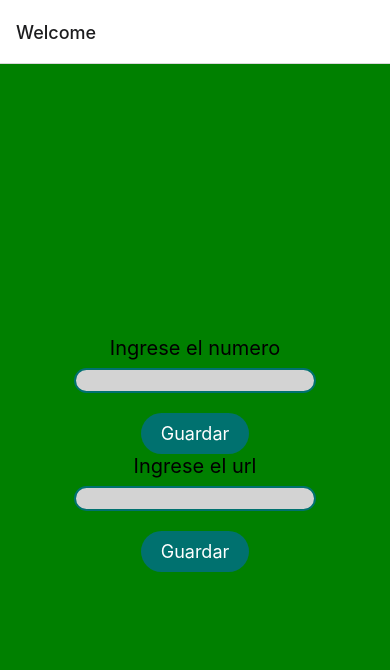
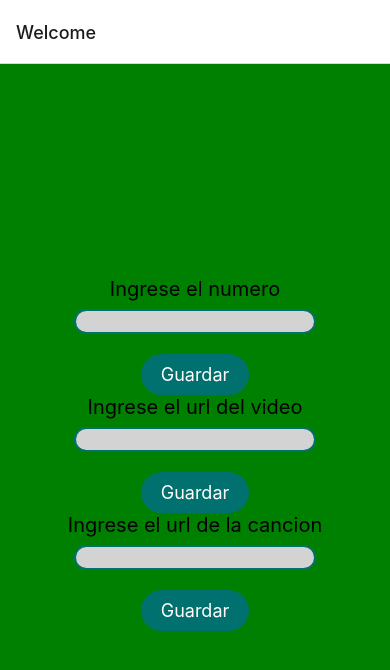
Before and after one commit to GuidoSchulman/React-Native---TPRN05---TP-Integrador, a React Native app in the folder app/: screen /ConfigAplicacion in a window 390 px wide. Shown: the top 670 px of the page. Built offline with nearby package versions, Linux system fonts and the light colour scheme.

Commit message:
Pantalla config

```diff
--- a/app/src/appService.js
+++ b/app/src/appService.js
@@ -1,14 +1,19 @@
 import AsyncStorage from "@react-native-async-storage/async-storage";
 const PHONENUMBER_KEY = "PHONE_NUMBER";
 const VIDEOURL_KEY = "VIDEO_URL";
+const AUURL_KEY = "AU_URL";
 class AppServices{
     guardarNumero = async(numero)=>{
             console.log("Numero de telefono: ", numero);
             await AsyncStorage.setItem(PHONENUMBER_KEY, numero);
     };
-    guardarUrl = async(url)=>{
-        console.log("url: ", url);
-        await AsyncStorage.setItem(VIDEOURL_KEY, url);
+    guardarUrlVid = async(urlVid)=>{
+        console.log("url: ", urlVid);
+        await AsyncStorage.setItem(VIDEOURL_KEY, urlVid);
+};
+guardarUrlAu = async(urlAu)=>{
+    console.log("url: ", urlAu);
+    await AsyncStorage.setItem(AUURL_KEY, urlAu);
 };
 
 }
--- a/app/src/screens/ConfigAplicacion.js
+++ b/app/src/screens/ConfigAplicacion.js
@@ -1,17 +1,21 @@
 import React, { useState } from 'react';
 import { StyleSheet, Text, TextInput, TouchableOpacity, View } from 'react-native';
-import AppServices from '../appService'; // Asegúrate de que la ruta del archivo sea correcta
+import AppServices from '../appService';
 
-const appService = new AppServices(); // Crea una instancia de AppServices
+const appService = new AppServices();
 
 export default function ConfigAplicacion() {
   const [numero, setNumero] = useState('');
-  const [url, setUrl] = useState('');
+  const [urlVid, setUrlVid] = useState('');
+  const [urlAu, setUrlAu] = useState('');
   const GuardarNumero = async (numero) => {
-    await appService.guardarNumero(numero); // Usa el método de la instancia de AppServices
+    await appService.guardarNumero(numero);
   };
-  const GuardarUrl = async (url) => {
-    await appService.guardarUrl(url); // Usa el método de la instancia de AppServices
+  const GuardarUrlVid = async (urlVid) => {
+    await appService.guardarUrlVid(urlVid);
+  };
+  const GuardarUrlAu = async (urlAu) => {
+    await appService.guardarUrlAu(urlAu);
   };
 
   return (
@@ -27,17 +31,31 @@ export default function ConfigAplicacion() {
         <Text style={styles.textoBoton}>Guardar</Text>
       </TouchableOpacity>
 
-      <Text style={styles.textoPrincipal}>Ingrese el url</Text>
+      <Text style={styles.textoPrincipal}>Ingrese el url del video</Text>
       <TextInput
-        onChangeText={setUrl}
-        value={url}
+        onChangeText={setUrlVid}
+        value={urlVid}
         style={styles.input}
 
       />
-      <TouchableOpacity onPress={() => GuardarUrl(url)} style={styles.boton}>
+      <TouchableOpacity onPress={() => GuardarUrlVid(urlVid)} style={styles.boton}>
+        <Text style={styles.textoBoton}>Guardar</Text>
+      </TouchableOpacity>
+
+      <Text style={styles.textoPrincipal}>Ingrese el url de la cancion</Text>
+      <TextInput
+        onChangeText={setUrlAu}
+        value={urlAu}
+        style={styles.input}
+
+      />
+      <TouchableOpacity onPress={() => GuardarUrlAu(urlAu)} style={styles.boton}>
         <Text style={styles.textoBoton}>Guardar</Text>
       </TouchableOpacity>
     </View>
+
+
+
   );
 }
 
```
